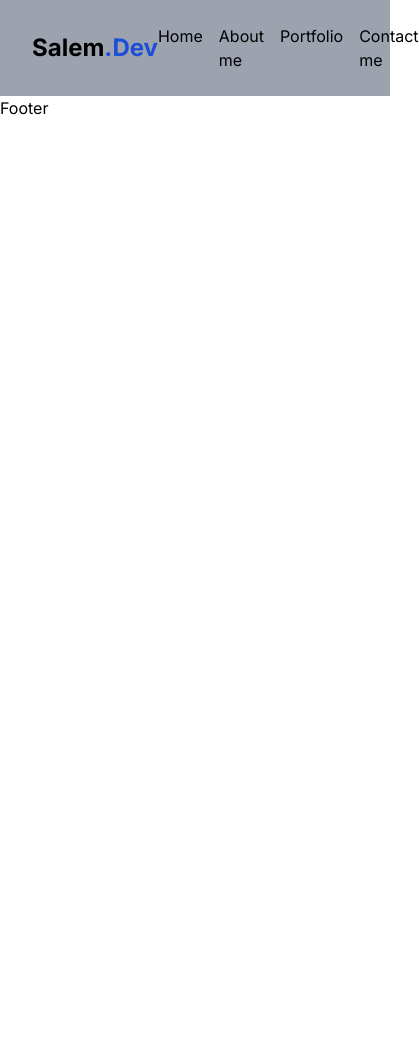
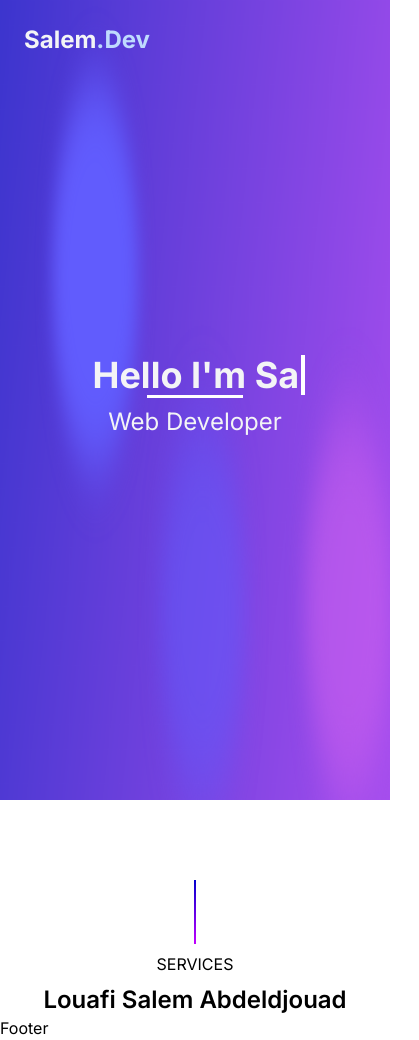
Before and after one commit to SalemDevLouy/myportfolio, a Next.js app: page / in a window 390 px wide. Shown: the whole page, 419 px wide, since content can reach past the window. Before the commit the page ends 844 px from the top, so only its background shows below. Built offline with nearby package versions, Linux system fonts and the light colour scheme.

Commit message:
new commit
add hero section and section title

```diff
--- a/app/_components/Hero.tsx
+++ b/app/_components/Hero.tsx
@@ -1,7 +1,29 @@
-import React from 'react'
+import Image from 'next/image'
 
 export default function Hero() {
   return (
-    <div>Hero</div>
+    <div className='relative top-[-80px] '>
+      <div className='h-[800px]'>
+        <Image
+        src="/banner.png"
+        alt="banner image"
+        fill
+      />
+      </div>
+      <div className='absolute top-0 left-0 flex flex-col gap-3 justify-center items-center w-full h-full'>
+        <div className=' md:w-[650px] flex flex-col items-center justify-center'>
+          <h1 className='text-gray-100 px-2  md:text-[60px] text-4xl font-bold text-center animate-typing overflow-hidden whitespace-nowrap border-r-4 border-r-white'>
+          Hello I'm Salem
+        </h1>
+        <div className='text-gray-100 flex flex-col md:flex-row items-center gap-2 capitalize'>
+          <span className='h-[3px] w-24 bg-white'></span>
+          <p className='text-2xl'>web developer</p>
+          <span></span>
+        </div>
+        </div>
+
+      </div>
+
+    </div>
   )
 }
--- a/app/_components/Navbar.tsx
+++ b/app/_components/Navbar.tsx
@@ -1,16 +1,16 @@
 import React from 'react'
 
-export default function () {
+export default function Navbar() {
   return (
-    <div className='flex py-6 px-8 justify-between items-center bg-gray-400'>
-        <p className='font-bold text-2xl'>Salem
-            <span className='text-blue-700'>.Dev</span>
+    <div className='relative flex py-6 px-6 md:px-16 justify-between items-center bg-transparent z-50 text-gray-100'>
+        <p className='font-bold text-2xl '>Salem
+            <span className='text-blue-200'>.Dev</span>
         </p>
-        <ul className='flex gap-4'>
-            <li className='hover:font-semibold hover:text-blue-700 hover:scale-110 duration-500'><a href="">Home</a></li>
-            <li className='hover:font-semibold hover:text-blue-700 hover:scale-110 duration-500'><a href="">About me</a></li>
-            <li className='hover:font-semibold hover:text-blue-700 hover:scale-110 duration-500'><a href="">Portfolio</a></li>
-            <li className='hover:font-semibold hover:text-blue-700 hover:scale-110 duration-500'><a href="">Contact me</a></li>
+        <ul className='hidden gap-8 md:flex'>
+            <li className='hover:font-semibold hover:text-blue-300 hover:scale-110 duration-500'><a href="">Home</a></li>
+            <li className='hover:font-semibold hover:text-blue-300 hover:scale-110 duration-500'><a href="">About me</a></li>
+            <li className='hover:font-semibold hover:text-blue-300 hover:scale-110 duration-500'><a href="">Portfolio</a></li>
+            <li className='hover:font-semibold hover:text-blue-300 hover:scale-110 duration-500'><a href="">Contact me</a></li>
         </ul>
     </div>
   )
--- a/app/_components/Sectiontitle.tsx
+++ b/app/_components/Sectiontitle.tsx
@@ -2,6 +2,10 @@ import React from 'react'
 
 export default function Sectiontitle() {
   return (
-    <div>Sectiontitle</div>
+    <div className='flex flex-col gap-2 items-center'>
+      <span className='h-16 w-[2px] bg-gradient-primary'></span>
+      <p className='uppercase'>services</p>
+      <h2 className='text-2xl md:text-4xl font-semibold'> Louafi Salem Abdeldjouad</h2>
+    </div>
   )
 }
--- a/app/globals.css
+++ b/app/globals.css
@@ -24,4 +24,7 @@ body {
   .text-balance {
     text-wrap: balance;
   }
+  .bg-gradient-primary{
+    background: linear-gradient(135deg, rgba(0,0,204,1) 0%, rgba(196,0,255,1) 100%);
+  }
 }
--- a/app/layout.tsx
+++ b/app/layout.tsx
@@ -19,7 +19,8 @@ export default function RootLayout({
   return (
     <html lang="en">
       <body className={inter.className}>
-        <Navbar/>
+        <Navbar />
+        {children}
         <Footer/>
       </body>
     </html>
--- a/app/page.tsx
+++ b/app/page.tsx
@@ -1,9 +1,11 @@
-import Image from "next/image";
+import Hero from "./_components/Hero";
+import Sectiontitle from "./_components/Sectiontitle";
 
 export default function Home() {
   return (
     <main className="">
-
+      <Hero/>
+      <Sectiontitle/>
     </main>
   );
 }
--- a/tailwind.config.ts
+++ b/tailwind.config.ts
@@ -13,6 +13,28 @@ const config: Config = {
         "gradient-conic":
           "conic-gradient(from 180deg at 50% 50%, var(--tw-gradient-stops))",
       },
+      keyframes: {
+        typing: {
+          "0%": {
+            width: "0%",
+            visibility: "hidden"
+          },
+          "100%": {
+            width: "100%"
+          }
+        },
+        blink: {
+          "50%": {
+            borderColor: "transparent"
+          },
+          "100%": {
+            borderColor: "white"
+          }
+        }
+      },
+      animation: {
+        typing: "typing 2s steps(25) infinite alternate, blink .7s infinite"
+      }
     },
   },
   plugins: [],
```
Also changed, not shown: public/banner.png (added).
